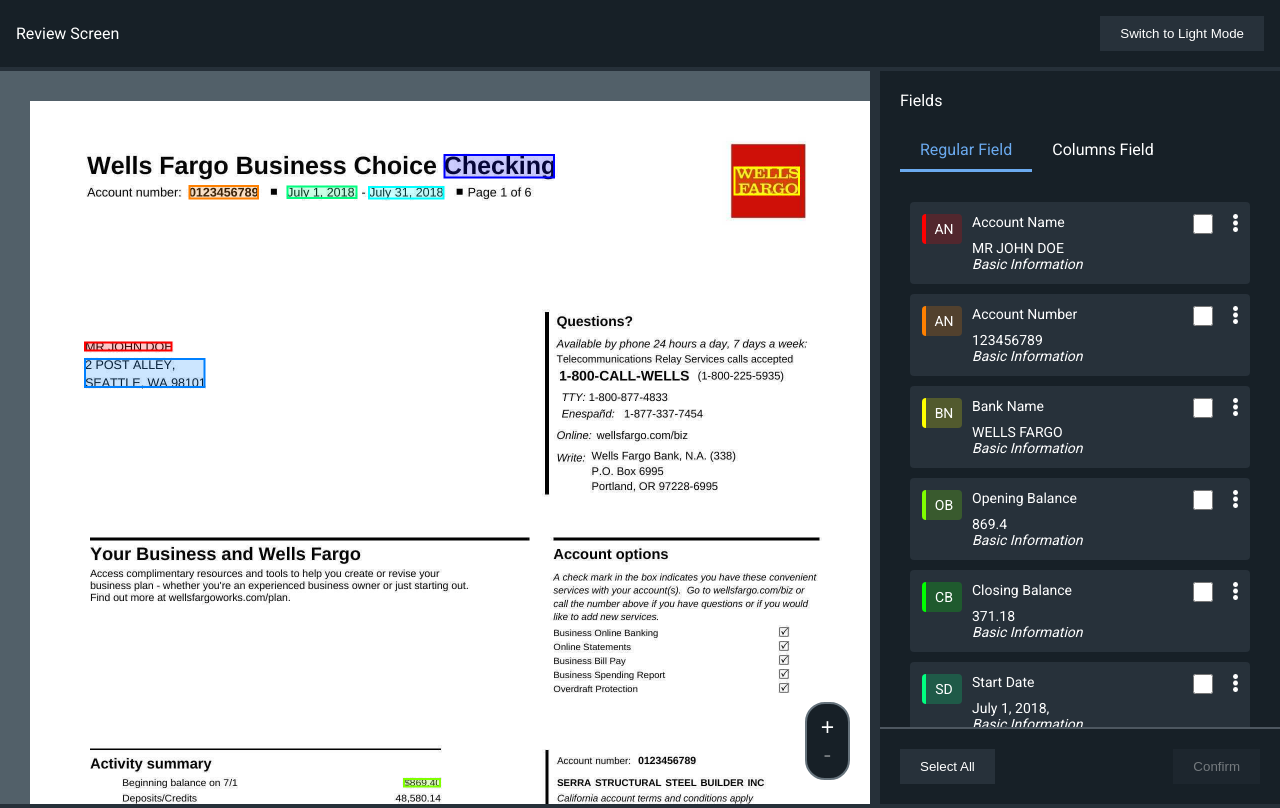
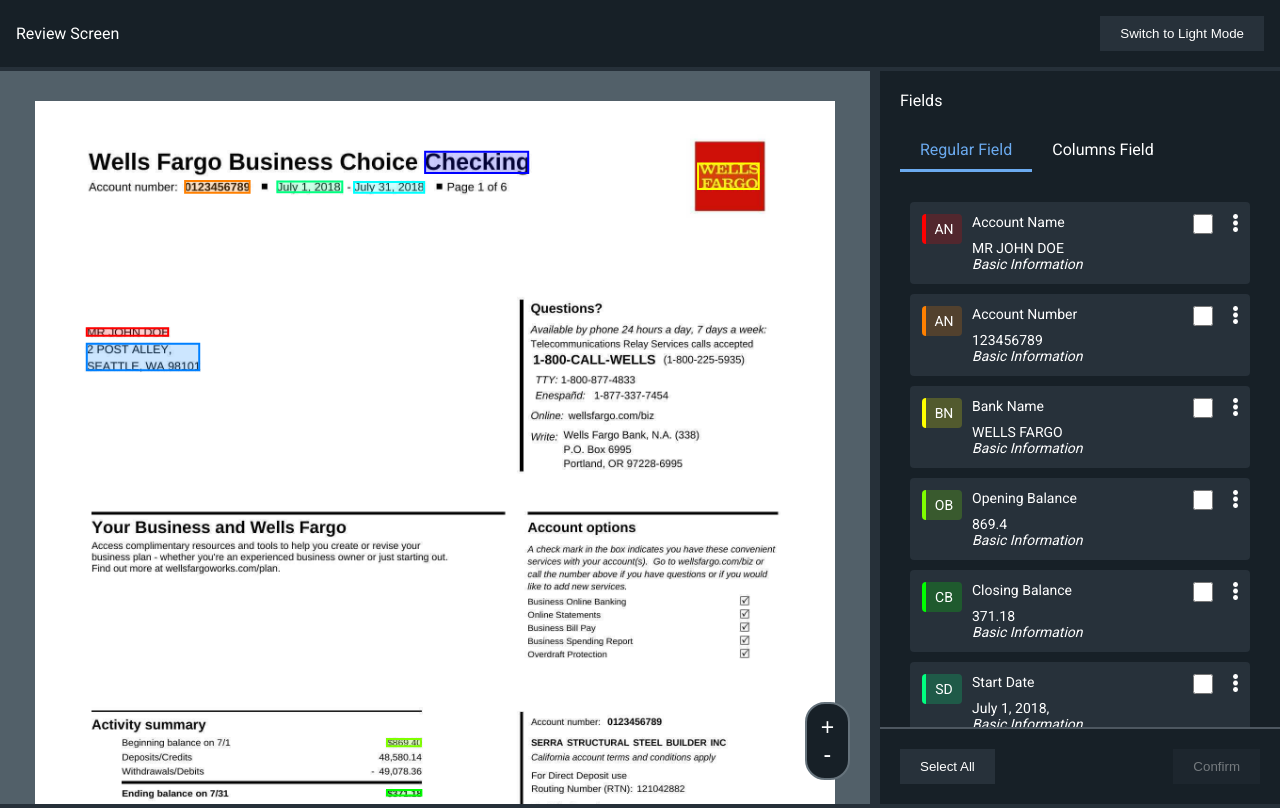
Before and after one commit to vissaf/review-screen, a React (Vite) app: page / in a window 1280 px wide. Built offline with nearby package versions, Linux system fonts and the light colour scheme.

Commit message:
Zoom calculations method changes

```diff
--- a/src/components/DocumentViewer.jsx
+++ b/src/components/DocumentViewer.jsx
@@ -15,15 +15,30 @@
   // A state variable that stores the current page index. Would be used if multiple pages were there.
   const [pageIndex, setPageIndex] = useState(0);
   // A state variable that stores the current zoom level
-  const [zoom, setZoom] = useState(0.5);
+  const [zoom, setZoom] = useState();
 
   useEffect(() => {
     if (pagesData?.length) {
       const pageArr = pagesData?.map((page) => page?.image?.url);
       setPages([...pageArr]);
       console.log(pageArr, pagesData, "page");
+      const initialZoom = calculateZoom(
+        pagesData[0].image.height,
+        pagesData[0].image.width
+      );
+      setZoom(initialZoom);
     }
   }, [pagesData]);
+
+  // Calculate initial page zoom.
+  const calculateZoom = (imageWidth, imageHeight) => {
+    const viewportWidth = window.innerWidth;
+    const viewportHeight = window.innerHeight;
+    const zoomWidth = viewportWidth / imageWidth;
+    const zoomHeight = viewportHeight / imageHeight;
+    // Choose the smaller zoom level to ensure the image fits within the viewport
+    return Math.min(zoomWidth, zoomHeight);
+  };
 
   // A function that handles the zoom in button click
   const handleZoomIn = () => {
```
